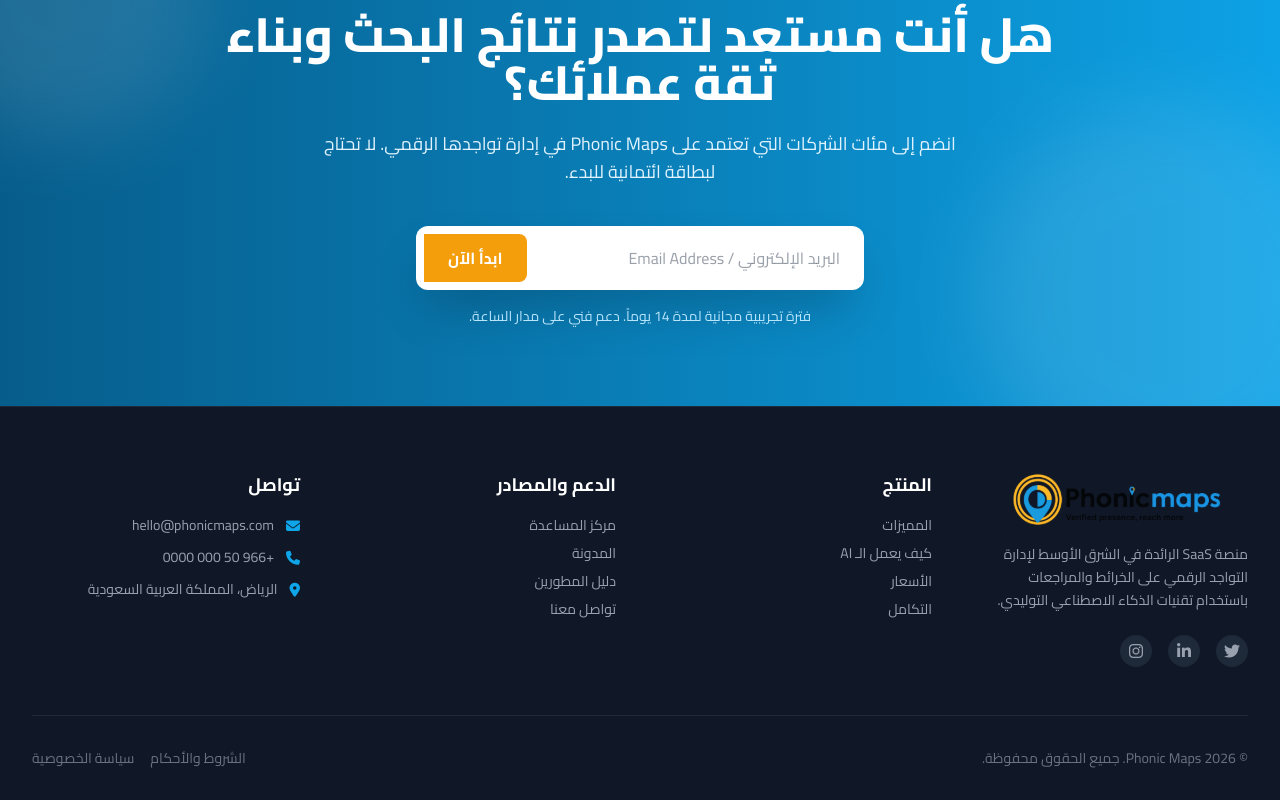
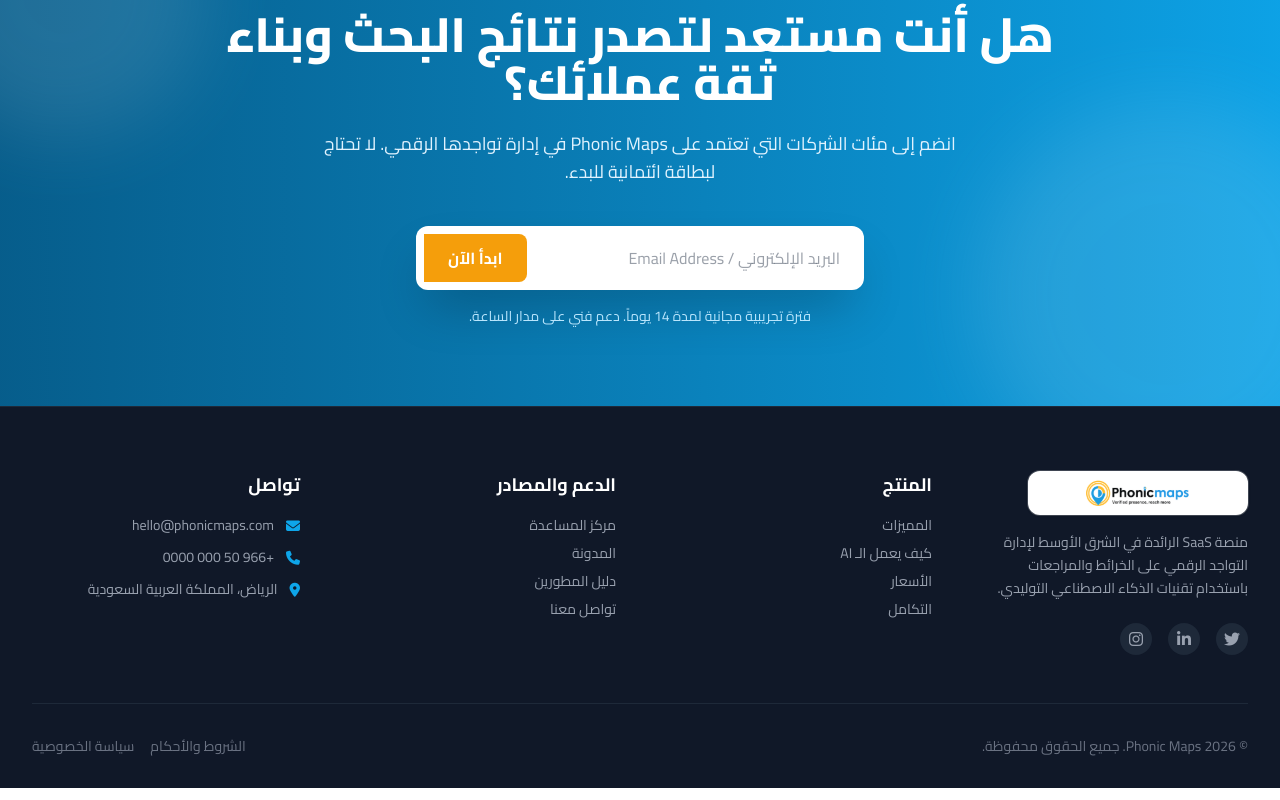
Before and after one commit to amrelghonemy/phonic-maps, a Next.js app: page / in a window 1280 px wide. Shown: the part 3808-4608 px from the top of the page. Built offline with nearby package versions, Linux system fonts and the light colour scheme; no server answers.

Commit message:
fix: footer logo visibility on dark bg (white card, h-11)

```diff
--- a/components/footer.tsx
+++ b/components/footer.tsx
@@ -11,7 +11,14 @@
           <div>
             <div className="flex items-center gap-2 mb-4">
               {/* eslint-disable-next-line @next/next/no-img-element */}
-              <img src="/Phonic-maps-logo.svg" alt="Phonic Maps" className="h-14 object-contain bg-transparent" width={260} height={67} onError={(e) => ((e.target as HTMLImageElement).style.display = "none")} />
+              <img
+                src="/Phonic-maps-logo.svg"
+                alt="Phonic Maps"
+                className="h-11 object-contain bg-white rounded-xl px-4 py-2 shadow-sm ring-1 ring-white/20"
+                width={220}
+                height={57}
+                onError={(e) => ((e.target as HTMLImageElement).style.display = "none")}
+              />
               <span className="font-extrabold text-xl sr-only">Phonic<span className="text-primary-500">Maps</span></span>
             </div>
             <p className="text-gray-400 text-sm leading-relaxed mb-6">
```
